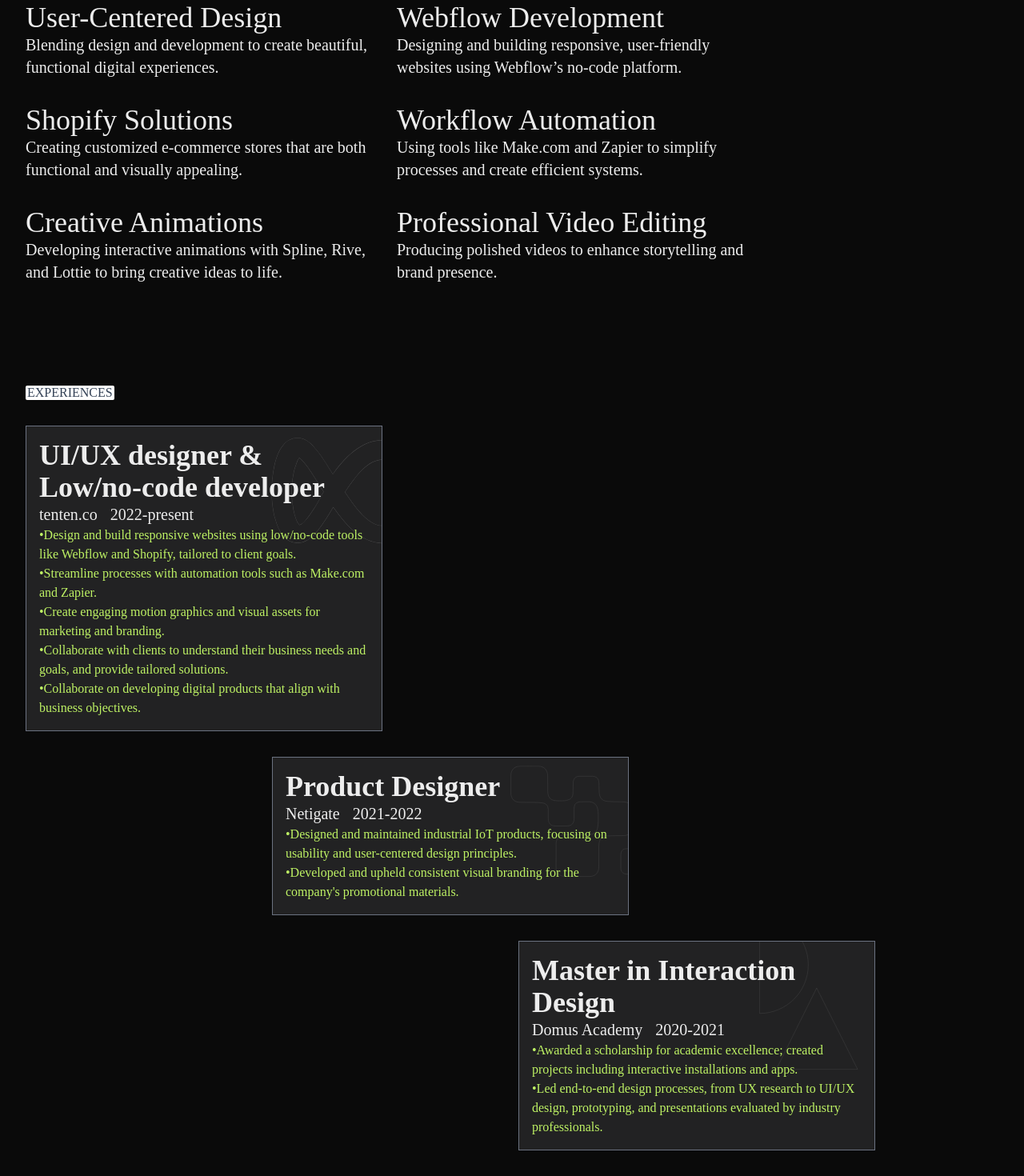
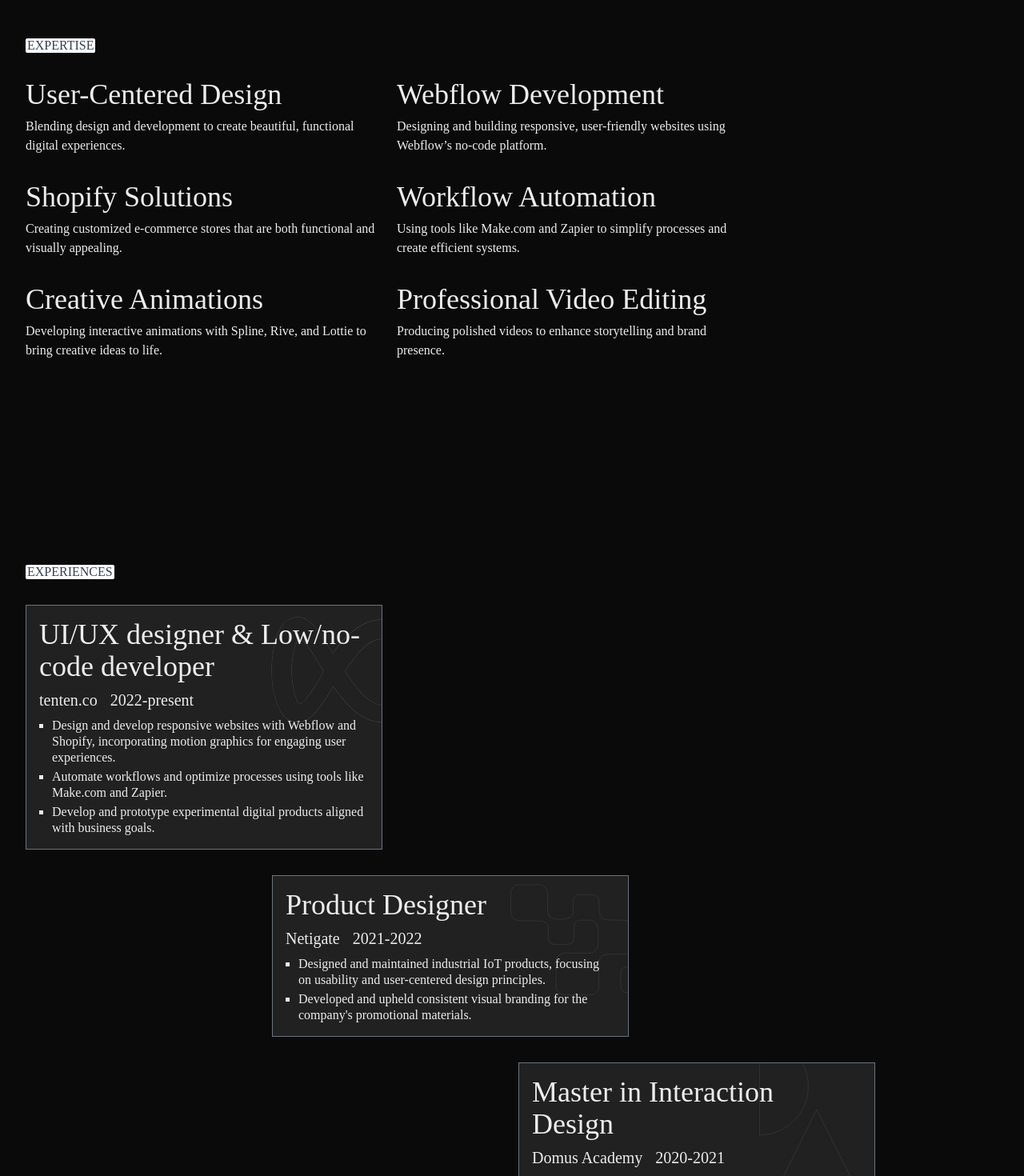
Before and after one commit to josh4work0224/main-portfolio, a Next.js app: page /about in a window 1280 px wide. Shown: the part 1330-2800 px from the top of the page at 80% size. Built offline with nearby package versions, Linux system fonts and the light colour scheme; a web font is replaced by a local one.

Commit message:
Refactor ContentfulSection and Hero components for improved styling; update about page layout with new content and links. Add blinking animation effect in global styles for enhanced visual appeal.

```diff
--- a/src/components/ContentfulSection.js
+++ b/src/components/ContentfulSection.js
@@ -224,7 +224,7 @@ const ContentfulSection = () => {
                     <span className="text-lime-300">[ </span>
                     {work.fields.name} <span className="text-lime-300"> ]</span>
                   </span>
-                  <span className="lg:block hidden text-xl text-white mb-2 w-[60%] font-thin leading-tight">
+                  <span className="lg:block hidden text-md text-white mb-2 w-[60%] font-thin leading-tight">
                     {work.fields.overview}
                   </span>
                 </div>
--- a/src/components/Hero.js
+++ b/src/components/Hero.js
@@ -673,6 +673,10 @@ export default function Hero() {
             </span>
             .
           </h1>
+          <div className="flex flex-row gap-4 items-center">
+            <div className="solid-blink w-4 h-4 bg-lime-300 shadow-[0_0_10px_#adff2f,0_0_20px_#adff2f,0_0_10px_#adff2f]"></div>
+            <p className="text-md">Based in Taipei</p>
+          </div>
         </div>
       </div>
     </section>
--- a/src/pages/about.js
+++ b/src/pages/about.js
@@ -1,11 +1,12 @@
 import Footer from "@/components/Footer";
 import Image from "next/image";
+import Link from "next/link";
 
 export default function Archive() {
   return (
     <div className="flex flex-col gap-16 font-['Funnel_Sans']">
-      <main className="w-full px-8 lg:grid lg:grid-cols-8">
-        <div className="lg:col-span-5 w-full pt-[70vh] flex flex-col gap-4 mb-32">
+      <main className="w-full px-8 lg:grid lg:grid-cols-8 relative">
+        <div className="lg:col-span-5 w-full pt-[70vh] flex flex-col gap-4 mb-64">
           <span className="px-[2px] py-[1px] bg-white text-slate-700 text-md leading-none uppercase self-start rounded-[2px]">
             About
           </span>
@@ -15,7 +16,7 @@ export default function Archive() {
             creative developer based in Taiwan, passionate about crafting
             meaningful digital experiences.
           </h1>
-          <p className="text-xl">
+          <p className="text-md mt-2">
             With a strong foundation in design and no/low-code development, I
             specialize in blending aesthetics with functionality to create
             visually stunning and user-friendly websites. My work focuses on
@@ -23,66 +24,69 @@ export default function Archive() {
             resonate with users, bringing brands and ideas to life online.
           </p>
         </div>
+        <div className="lg:col-span-2 lg:col-start-7 pt-[70vh] pb-[8rem] flex flex-row justify-end">
         <Image
           src="/assets/personal-img.webp"
           alt="background"
           width={1920}
           height={1080}
-          className="object-cover lg:col-span-2 lg:col-start-7 pt-[70vh]"
+          className="object-cover lg:sticky lg:top-[20vh] lg:max-w-[20rem] h-[40%]"
         />
-        <div className="lg:col-span-6 w-full flex flex-col gap-4 lg:gap-y-8 mb-32 lg:grid lg:grid-cols-6">
+        </div>
+
+        <div className="lg:col-span-6 w-full flex flex-col gap-4 lg:gap-y-8 mb-64 lg:grid lg:grid-cols-6">
           <span className="px-[2px] py-[1px] bg-white text-slate-700 text-md leading-none uppercase self-start rounded-[2px] lg:justify-self-start">
             Expertise
           </span>
           <div className="flex flex-col lg:col-span-3 lg:col-start-1">
             <h2 className="text-4xl">User-Centered Design</h2>
-            <p className="text-xl">
+            <p className="text-md mt-2">
               Blending design and development to create beautiful, functional
               digital experiences.
             </p>
           </div>
           <div className="flex flex-col lg:col-span-3 lg:col-start-4">
             <h2 className="text-4xl">Webflow Development</h2>
-            <p className="text-xl">
+            <p className="text-md mt-2">
               Designing and building responsive, user-friendly websites using
               Webflow’s no-code platform.
             </p>
           </div>
           <div className="flex flex-col lg:col-span-3 lg:col-start-1">
             <h2 className="text-4xl">Shopify Solutions</h2>
-            <p className="text-xl">
+            <p className="text-md mt-2">
               Creating customized e-commerce stores that are both functional and
               visually appealing.
             </p>
           </div>
           <div className="flex flex-col lg:col-span-3 lg:col-start-4">
             <h2 className="text-4xl">Workflow Automation</h2>
-            <p className="text-xl">
+            <p className="text-md mt-2">
               Using tools like Make.com and Zapier to simplify processes and
               create efficient systems.
             </p>
           </div>
           <div className="flex flex-col lg:col-span-3 lg:col-start-1">
             <h2 className="text-4xl">Creative Animations</h2>
-            <p className="text-xl">
+            <p className="text-md mt-2">
               Developing interactive animations with Spline, Rive, and Lottie to
               bring creative ideas to life.
             </p>
           </div>
           <div className="flex flex-col lg:col-span-3 lg:col-start-4">
             <h2 className="text-4xl">Professional Video Editing</h2>
-            <p className="text-xl">
+            <p className="text-md mt-2">
               Producing polished videos to enhance storytelling and brand
               presence.
             </p>
           </div>
         </div>
-        <div className="lg:col-span-8 w-full flex flex-col gap-4 lg:gap-y-8 mb-32 lg:grid lg:grid-cols-8">
+        <div className="lg:col-span-8 w-full flex flex-col gap-4 lg:gap-y-8 mb-4 lg:grid lg:grid-cols-8">
           <span className="px-[2px] py-[1px] bg-white text-slate-700 text-md leading-none uppercase self-start rounded-[2px] lg:justify-self-start">
             Experiences
           </span>
           <div
-            className="flex flex-col lg:col-span-3 lg:col-start-1 p-4 border relative bg-slate-100/10 border-gray-500"
+            className="flex flex-col lg:col-span-3 lg:col-start-1 p-4 border relative bg-slate-100/10 border-gray-500 gap-2"
             style={{
               backgroundImage: "url('./assets/tenten_logo.svg')",
               backgroundSize: "auto 10rem",
@@ -90,38 +94,27 @@ export default function Archive() {
               backgroundRepeat: "no-repeat",
             }}
           >
-            <h2 className="text-4xl font-semibold">
+            <h2 className="text-4xl">
               UI/UX designer & Low/no-code developer
             </h2>
             <div className="flex flex-row gap-4 items-end">
               <h3 className="text-xl">tenten.co</h3>
               <h3 className="text-xl">2022-present</h3>
             </div>
-            <ul className="text-md">
-              <li className="text-lime-300">
-                •Design and build responsive websites using low/no-code tools
-                like Webflow and Shopify, tailored to client goals.
+            <ul className="text-md list-[square] ml-4 leading-tight">
+              <li  className="mb-1">
+                Design and develop responsive websites with Webflow and Shopify, incorporating motion graphics for engaging user experiences.
               </li>
-              <li className="text-lime-300">
-                •Streamline processes with automation tools such as Make.com and
-                Zapier.
+              <li className="mb-1">
+                Automate workflows and optimize processes using tools like Make.com and Zapier.
               </li>
-              <li className="text-lime-300">
-                •Create engaging motion graphics and visual assets for marketing
-                and branding.
-              </li>
-              <li className="text-lime-300">
-                •Collaborate with clients to understand their business needs and
-                goals, and provide tailored solutions.
-              </li>
-              <li className="text-lime-300">
-                •Collaborate on developing digital products that align with
-                business objectives.
+              <li>
+                Develop and prototype experimental digital products aligned with business goals.
               </li>
             </ul>
           </div>
           <div
-            className="flex flex-col lg:col-span-3 lg:col-start-3 p-4 border relative bg-slate-100/10 border-gray-500"
+            className="flex flex-col lg:col-span-3 lg:col-start-3 p-4 border relative bg-slate-100/10 border-gray-500 gap-2"
             style={{
               backgroundImage: "url('./assets/net_logo.svg')",
               backgroundSize: "auto 10rem",
@@ -129,24 +122,24 @@ export default function Archive() {
               backgroundRepeat: "no-repeat",
             }}
           >
-            <h2 className="text-4xl font-semibold">Product Designer</h2>
+            <h2 className="text-4xl">Product Designer</h2>
             <div className="flex flex-row gap-4 items-end">
               <h3 className="text-xl">Netigate</h3>
               <h3 className="text-xl">2021-2022</h3>
             </div>
-            <ul className="text-md">
-              <li className="text-lime-300">
-                •Designed and maintained industrial IoT products, focusing on
+            <ul className="text-md list-[square] ml-4 leading-tight">
+              <li className="mb-1">
+                Designed and maintained industrial IoT products, focusing on
                 usability and user-centered design principles.
               </li>
-              <li className="text-lime-300">
-                •Developed and upheld consistent visual branding for the
+              <li>
+                Developed and upheld consistent visual branding for the
                 company&apos;s promotional materials.
               </li>
             </ul>
           </div>
           <div
-            className="flex flex-col lg:col-span-3 lg:col-start-5 p-4 border relative bg-slate-100/10 border-gray-500"
+            className="flex flex-col lg:col-span-3 lg:col-start-5 p-4 border relative bg-slate-100/10 border-gray-500 gap-2"
             style={{
               backgroundImage: "url('./assets/domus_logo.svg')",
               backgroundSize: "auto 10rem",
@@ -154,27 +147,42 @@ export default function Archive() {
               backgroundRepeat: "no-repeat",
             }}
           >
-            <h2 className="text-4xl font-semibold">
+            <h2 className="text-4xl">
               Master in Interaction Design
             </h2>
             <div className="flex flex-row gap-4 items-end">
               <h3 className="text-xl">Domus Academy</h3>
               <h3 className="text-xl">2020-2021</h3>
             </div>
-            <ul className="text-md">
-              <li className="text-lime-300">
-                •Awarded a scholarship for academic excellence; created projects
+            <ul className="text-md list-[square] ml-4 leading-tight">
+              <li className="mb-1">
+                Awarded a scholarship for academic excellence; created projects
                 including interactive installations and apps.
               </li>
-              <li className="text-lime-300">
-                •Led end-to-end design processes, from UX research to UI/UX
+              <li>
+                Led end-to-end design processes, from UX research to UI/UX
                 design, prototyping, and presentations evaluated by industry
                 professionals.
               </li>
             </ul>
           </div>
+          <Link className="flex flex-col lg:col-span-2 lg:col-start-7 p-4 border relative bg-slate-100/10 border-gray-500" href="#">
+            <div className="flex flex-row gap-4 items-end justify-between">
+              <h2 className="text-2xl font-semibold">
+                Learn me more on
+              </h2>
+              <Image
+              src="/assets/linkedin-logo.svg"
+              alt="linkedin logo"
+              width="382"
+              height="382"
+              className="w-8 aspect-square"
+               />
+            </div>
+          </Link>
         </div>
       </main>
+      <Footer />
     </div>
   );
 }
--- a/src/styles/globals.css
+++ b/src/styles/globals.css
@@ -76,3 +76,19 @@ h6 {
   color: #adff2f;
   text-shadow: 0 0 10px #adff2f, 0 0 20px #adff2f, 0 0 30px #adff2f;
 }
+
+@keyframes blink {
+  0%,
+  100% {
+    box-shadow: 0 0 10px #adff2f, 0 0 10px #adff2f, 0 0 30px #adff2f;
+    opacity: 100%;
+  }
+  50% {
+    box-shadow: 0 0 5px #adff2f, 0 0 0px #adff2f, 0 0 0px #adff2f;
+    opacity: 75%;
+  }
+}
+
+.solid-blink {
+  animation: blink 1.5s ease-in-out infinite;
+}
```
Also changed, not shown: public/assets/linkedin-logo.svg (added).
